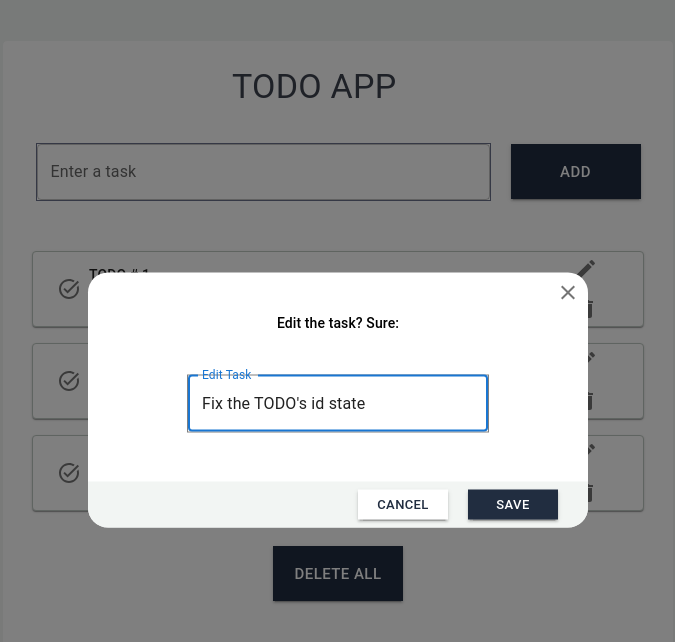
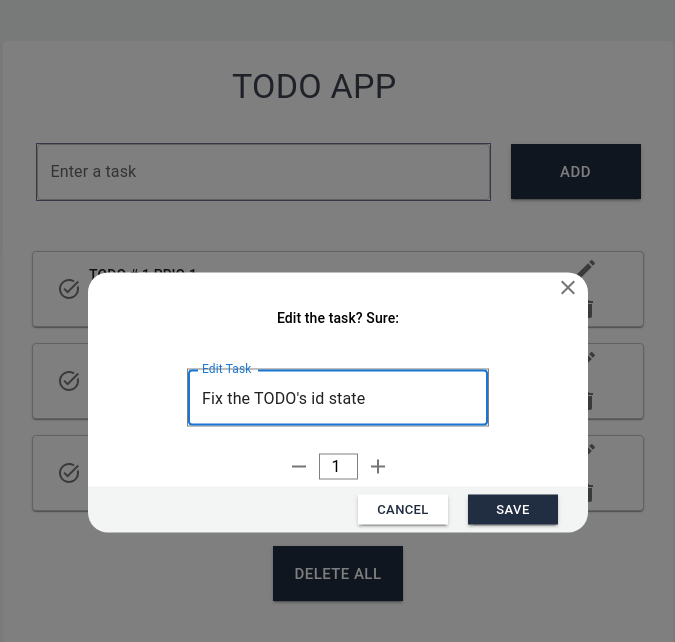
Before and after one commit to aleneagu96/todo2, a React (Create React App) app: page / in a window 1280 px wide. Both pictures are taken after a click on the button 887 px from the left and 269 px from the top of the page. Shown: the top 642 px of the page, without its empty margins (302-977 px from the left). Built offline with nearby package versions, Linux system fonts and the light colour scheme; the HTML template or start-up script is replaced by a standard one.

Commit message:
prio implementation, but buggy

```diff
--- a/src/components/List/List.jsx
+++ b/src/components/List/List.jsx
@@ -38,6 +38,7 @@ function List() {
   const [editedText, setEditedText] = useState("");
   const [currentTodo, setCurrentTodo] = useState(0);
   const [editedDate, setEditedDate] = useState(new Date());
+  const [editedPrio, setEditedPrio] = useState(1);
 
   const handleOpenModal = (currentIndex) => {
     setCurrentTodo(currentIndex);
@@ -45,9 +46,6 @@ function List() {
     setModalOpen(true);
   };
 
-  const handleTextChange = (e) => {
-    setEditedText(e.target.value);
-  };
 
   const handleCloseModal = () => {
     setModalOpen(false);
@@ -62,9 +60,11 @@ function List() {
     setEditedDate(new Date().toLocaleString());
     handleCloseModal();
   };
+
   const handleAddTodo = (todoText) => {
     const newTodo = {
       text: todoText,
+      prio: 1,
       index: todos.length + 1,
       date: new Date().toLocaleString(),
     };
@@ -90,6 +90,30 @@ function List() {
     setTodos(update);
   };
 
+  const increasePrio = (newIndex, updatedPrio) => {
+    const update = todos.map((todo, index) =>
+      index === newIndex ?
+      {...todo, prio: updatedPrio+1} : todo);
+      setEditedPrio(updatedPrio +1);
+      setTodos(update);
+  }
+
+  const decreasePrio = (newIndex, updatedPrio) => {
+    const update = todos.map((todo, index) =>
+      index === newIndex ?
+      {...todo, prio: updatedPrio-1} : todo);
+      setEditedPrio(updatedPrio -1);
+      setTodos(update);
+  }
+
+  const handlePrioIncrease =() => {
+    increasePrio(currentTodo,editedPrio);
+  }
+
+  const handlePrioDecrease =() => {
+    decreasePrio(currentTodo,editedPrio);
+  }
+
   return (
     <div className={classes.listStyle}>
       <Typography variant="h4" style={{ marginLeft: 200, color: "#3d424f" }}>
@@ -105,6 +129,7 @@ function List() {
               labelNumber={index}
               date={todo.date}
               text={todo.text}
+              prio={todo.prio}
               onDeleteTodo={handleDeleteTodo}
               openModal={() => handleOpenModal(index)}
             />
@@ -122,6 +147,9 @@ function List() {
         handleClose={handleCloseModal}
         open={modalOpen}
         text={editedText}
+        prio={editedPrio}
+        increasePrio={handlePrioIncrease}
+        decreasePrio={handlePrioDecrease}
       />
     </div>
   );
--- a/src/components/Modal/CustomModal.jsx
+++ b/src/components/Modal/CustomModal.jsx
@@ -3,6 +3,8 @@ import { makeStyles } from "@mui/styles";
 import { Modal, Typography, Button, TextField } from "@mui/material";
 import IconButton from "@mui/material/IconButton";
 import CloseIcon from "@mui/icons-material/Close";
+import RemoveIcon from '@mui/icons-material/Remove';
+import AddIcon from '@mui/icons-material/Add'
 
 function CustomModal({
   text,
@@ -10,6 +12,10 @@ function CustomModal({
   handleSave,
   handleClose,
   open,
+  prio,
+  increasePrio,
+  decreasePrio
+
 }) {
   const useStyles = makeStyles((theme) => ({
     modalStyle: {
@@ -73,6 +79,17 @@ function CustomModal({
       width: 300,
       borderRadius: "0 !important",
     },
+
+    prioritySt: {
+      display: 'flex',
+    },
+
+    prioStyle: {
+      border: 'solid 1px grey !important',
+      width: 25,
+      alignSelf: 'center',
+      paddingLeft: 12,
+    }
   }));
 
   const classes = useStyles();
@@ -106,6 +123,26 @@ function CustomModal({
               autoFocus
             />
           </div>
+          <br></br>
+          <div className={classes.prioritySt}>
+            <IconButton
+              aria-label="remove"
+              className={classes.removeButton}
+              onClick={decreasePrio}
+            >
+              <RemoveIcon />
+            </IconButton>
+            <Typography
+              className={classes.prioStyle}
+            >{prio}</Typography>
+            <IconButton
+              aria-label="add"
+              className={classes.addButton}
+              onClick={increasePrio}
+            >
+              <AddIcon />
+            </IconButton>
+          </div>
           <div className={classes.buttonsDiv}>
             <div className={classes.buttonsContainer}>
               <Button
--- a/src/components/Todo/Todo.jsx
+++ b/src/components/Todo/Todo.jsx
@@ -6,7 +6,7 @@ import IconButton from "@mui/material/IconButton";
 import EditIcon from "@mui/icons-material/Edit";
 import { TaskAlt } from "@mui/icons-material";
 
-function Todo({ labelNumber, date, text, onDeleteTodo, openModal }) {
+function Todo({ labelNumber, date, text, prio, onDeleteTodo, openModal }) {
   const useStyles = makeStyles((theme) => ({
     todoStyle: {
       display: "flex",
@@ -47,9 +47,7 @@ function Todo({ labelNumber, date, text, onDeleteTodo, openModal }) {
     },
   }));
 
-  const handleDone = () => {
-    onDeleteTodo(index);
-  };
+
 
   const classes = useStyles();
 
@@ -57,12 +55,12 @@ function Todo({ labelNumber, date, text, onDeleteTodo, openModal }) {
     <Card className={classes.todoStyle}>
       <CardContent>
         <div style={{ display: "flex", alignItems: "center" }}>
-          <IconButton aria-label="taskAlt" onClick={handleDone}>
+          <IconButton aria-label="taskAlt" onClick={onDeleteTodo}>
             <TaskAlt />
           </IconButton>
           <div>
             <Typography variant="subtitle2" className={classes.indexStyle}>
-              TODO # {labelNumber + 1}
+              TODO # {labelNumber + 1} PRIO {prio}
             </Typography>
             <div className={classes.textWrapper}>
               <Typography variant="body1">{text}</Typography>
--- a/src/components/initialData.js
+++ b/src/components/initialData.js
@@ -2,14 +2,19 @@ const initialData = [
   {
     text: "Fix the TODO's id state ",
     date: "6/26/2023, 12:23:25 PM",
+    prio: 1,
   },
   {
     text: "Fix the TODO's date state",
     date: "6/26/2023, 12:25:02 PM",
+    prio: 1,
+
   },
   {
     text: "Make it pretty",
     date: "6/26/2023, 12:24:36 PM",
+    prio: 1,
+
   },
 ];
 
```
